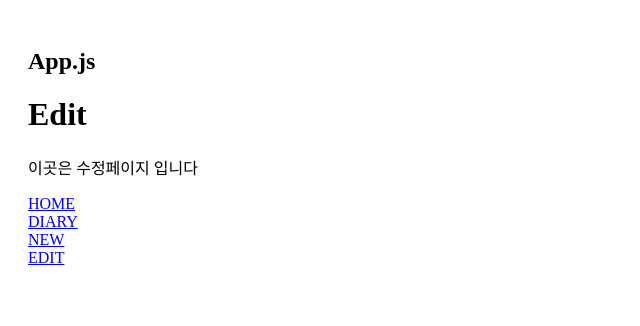
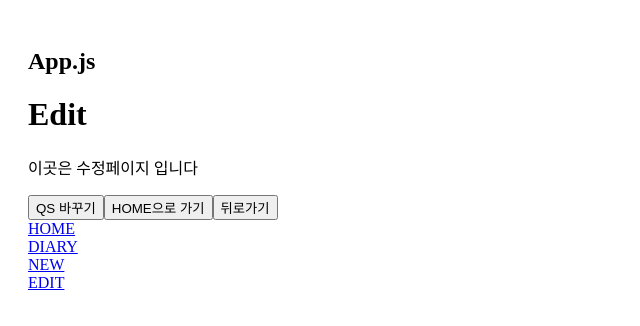
Before and after one commit to tm9704/Vibes-Diary, a React (Create React App) app: page /edit in a window 1280 px wide. Shown: the top 326 px of the page, without its empty margins (0-640 px from the left). Built offline with nearby package versions, Linux system fonts and the light colour scheme.

Commit message:
Vibes Diary : Routing Apply

```diff
--- a/src/App.js
+++ b/src/App.js
@@ -1,7 +1,6 @@
 import "./App.css";
 import { BrowserRouter, Route, Routes } from "react-router-dom";
 
-import RouteTest from "./components/RouteTest";
 import Home from "./pages/Home";
 import Edit from "./pages/Edit";
 import New from "./pages/New";
@@ -17,7 +16,7 @@
           <Route path="/" element={<Home />} />
           <Route path="/new" element={<New />} />
           <Route path="/edit" element={<Edit />} />
-          <Route path="/diary" element={<Diary />} />
+          <Route path="/diary/:id" element={<Diary />} />
         </Routes>
         <RounteTest />
       </div>
--- a/src/pages/Diary.js
+++ b/src/pages/Diary.js
@@ -1,4 +1,8 @@
+import { useParams } from "react-router-dom";
+
 const Diary = () => {
+  const { id } = useParams();
+
   return (
     <div>
       <h1>Diary</h1>
--- a/src/pages/Edit.js
+++ b/src/pages/Edit.js
@@ -1,8 +1,22 @@
+import { useNavigate, useSearchParams } from "react-router-dom";
+
 const Edit = () => {
+  const navigate = useNavigate();
+  const [searchParams, setSearchParams] = useSearchParams();
+
+  const id = searchParams.get("id");
+
+  const mode = searchParams.get("mode");
+
   return (
     <div>
       <h1>Edit</h1>
       <p>이곳은 수정페이지 입니다</p>
+      <button onClick={() => setSearchParams({ who: "winterlood" })}>
+        QS 바꾸기
+      </button>
+      <button onClick={() => navigate("/home")}>HOME으로 가기</button>
+      <button onClick={() => navigate(-1)}>뒤로가기</button>
     </div>
   );
 };
```
